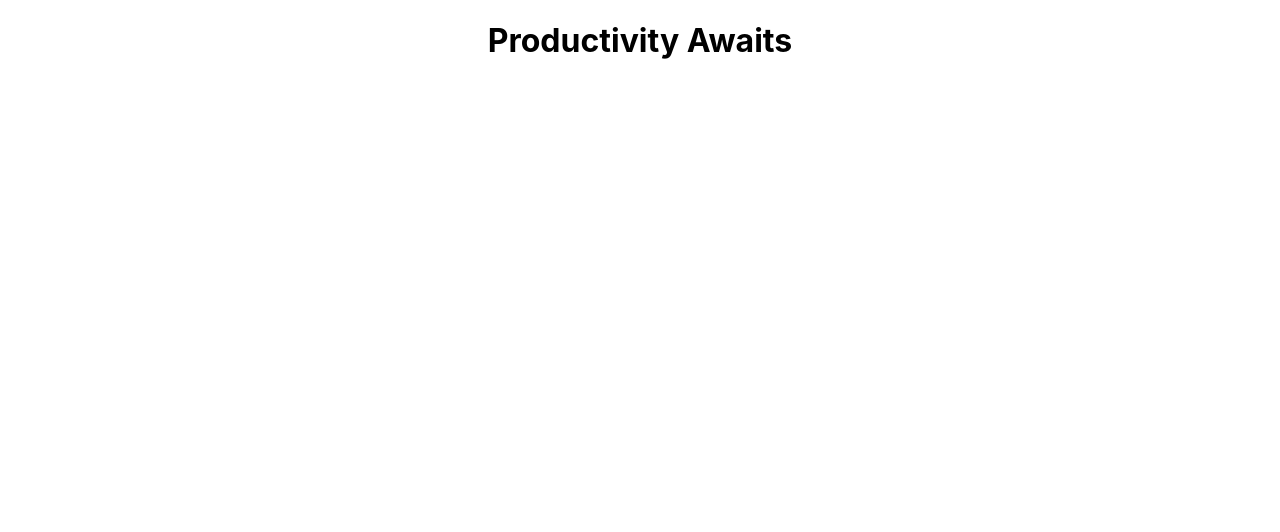
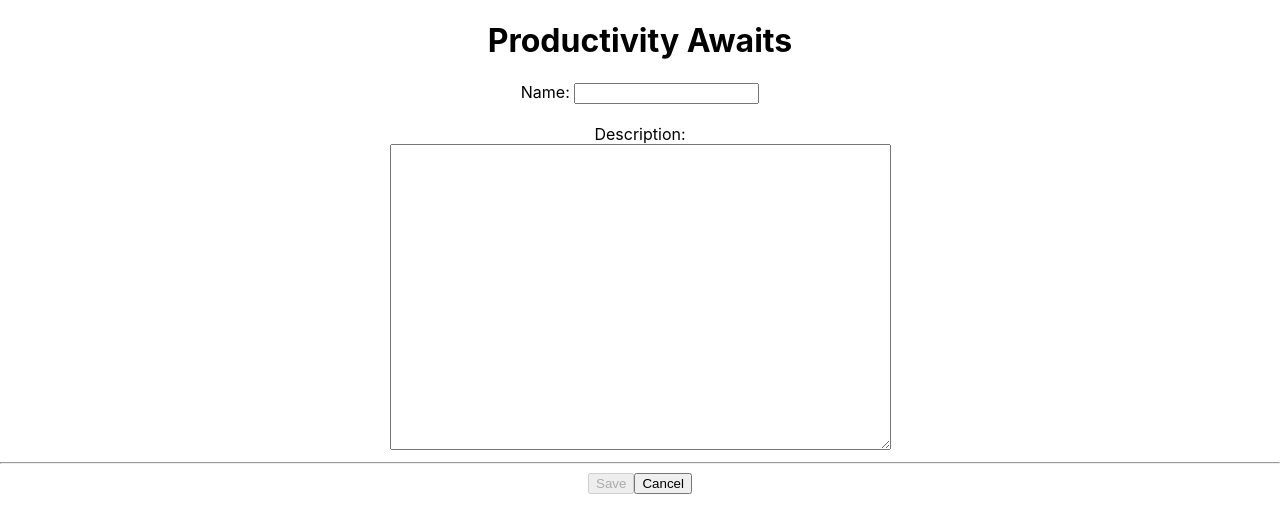
Before and after one commit to TAJ-32/ToDoApp, a React (Create React App) app: page / in a window 1280 px wide. Shown: the top 532 px of the page. Built offline with nearby package versions, Linux system fonts and the light colour scheme.

Commit message:
TaskCreator Showing

```diff
--- a/src/App.js
+++ b/src/App.js
@@ -2,12 +2,13 @@
 import './App.css';
 import { useState, useEffect } from "react";
 import PropTypes from "prop-types";
+import TaskMaker from './Components/TaskMaker';
 //import Head from "next/head";
 //import { useRouter } from "next/router";
 
 function App({ Component, pageProps }) {
 
-  const [ToDoItems, setToDoItems] = useState([]);
+  const [Tasks, setTasks] = useState([]);
   return (
     <div className="App">
       <title>Productivity Awaits</title>
@@ -15,6 +16,10 @@ function App({ Component, pageProps }) {
         <h1 className='title'>Productivity Awaits</h1>
       </main>
 
+      <TaskMaker
+      Tasks={Tasks}
+      setTasks={setTasks}
+      />
 
     </div>
   );
--- /dev/null
+++ b/src/Components/TaskCreation.js
@@ -0,0 +1,68 @@
+//import ArticleShape from "./ArticleShape";
+import PropTypes from "prop-types";
+//import styles from "../styles/Editor.module.css";
+import { useState } from "react";
+import TaskShape from "./TaskShape";
+
+export default function TaskCreation({ task, complete }) {
+  const [name, setName] = useState(task ? task.name : "");
+  const [description, setDescription] = useState(task ? task.description : "");
+
+  function SaveButton() {
+    const currentDate = new Date();
+
+    const currDateString = currentDate.toISOString();
+
+    complete({
+      ...task,
+      name: name,
+      description: description,
+      created: currDateString,
+    });
+  }
+  function CancelButton() {
+    complete();
+  }
+
+  return (
+    <div>
+      <label>
+        Name:{" "}
+        <input
+          type="text"
+          id="titlebox"
+          value={name}
+          onChange={(event) => setName(event.target.value)}
+        />
+      </label>
+      <br />
+      <br />
+      <label>
+        Description:
+        <br />
+        <textarea
+          value={description}
+          onChange={(event) => setDescription(event.target.value)}
+          rows={20}
+          cols={60}
+        />
+      </label>
+      <hr />
+
+      <button
+        type="sumbit"
+        id="savebutton"
+        onClick={SaveButton}
+        disabled={!name}
+      >
+        Save
+      </button>
+      <button onClick={CancelButton}>Cancel</button>
+    </div>
+  );
+}
+
+TaskCreation.propTypes = {
+  complete: PropTypes.func.isRequired,
+  task: TaskShape.isRequired,
+};
--- a/src/Components/TaskMaker.js
+++ b/src/Components/TaskMaker.js
@@ -0,0 +1,48 @@
+import PropTypes from "prop-types";
+import TaskShape from "./TaskShape";
+//import IndexBar from "../../components/IndexBar";
+//import ArticleShape from "../components/ArticleShape";
+//import Article from "../../components/Article";
+import TaskCreation from "./TaskCreation";
+//import { useRouter } from "next/router";
+
+export default function TaskMaker({
+  Tasks,
+  setTasks,
+}) {
+//   const router = useRouter();
+
+  const complete = (task) => {
+    if (task) {
+      let maxID = Tasks[0].id;
+      for (let i = 0; i < Tasks.length; i++) {
+        if (Tasks[i].id > maxID) {
+          maxID = Tasks[i].id + 1;
+        }
+      }
+      //article = {maxID, ...article};
+      task.id = maxID;
+
+      setTasks([task, ...Tasks]);
+    }
+    else {
+      //router.back();
+    }
+  };
+
+  return (
+    <>
+      <TaskCreation
+        //article={article}
+        //setCurrentArticle={setCurrentArticle}
+        //task={task}
+        complete={complete}
+      />
+    </>
+  );
+}
+
+TaskMaker.propTypes = {
+  Tasks: PropTypes.arrayOf(TaskShape).isRequired,
+  setTasks: PropTypes.func.isRequired,
+};
--- /dev/null
+++ b/src/Components/TaskShape.js
@@ -0,0 +1,12 @@
+import PropTypes from "prop-types";
+
+const TaskShape = PropTypes.shape({
+  id: PropTypes.number.isRequired,
+  name: PropTypes.string.isRequired,
+  description: PropTypes.string.isRequired,
+  created: PropTypes.string.isRequired,
+  deadline: PropTypes.string.isRequired,
+  completed: PropTypes.bool.isRequired,
+});
+
+export default TaskShape;
```
